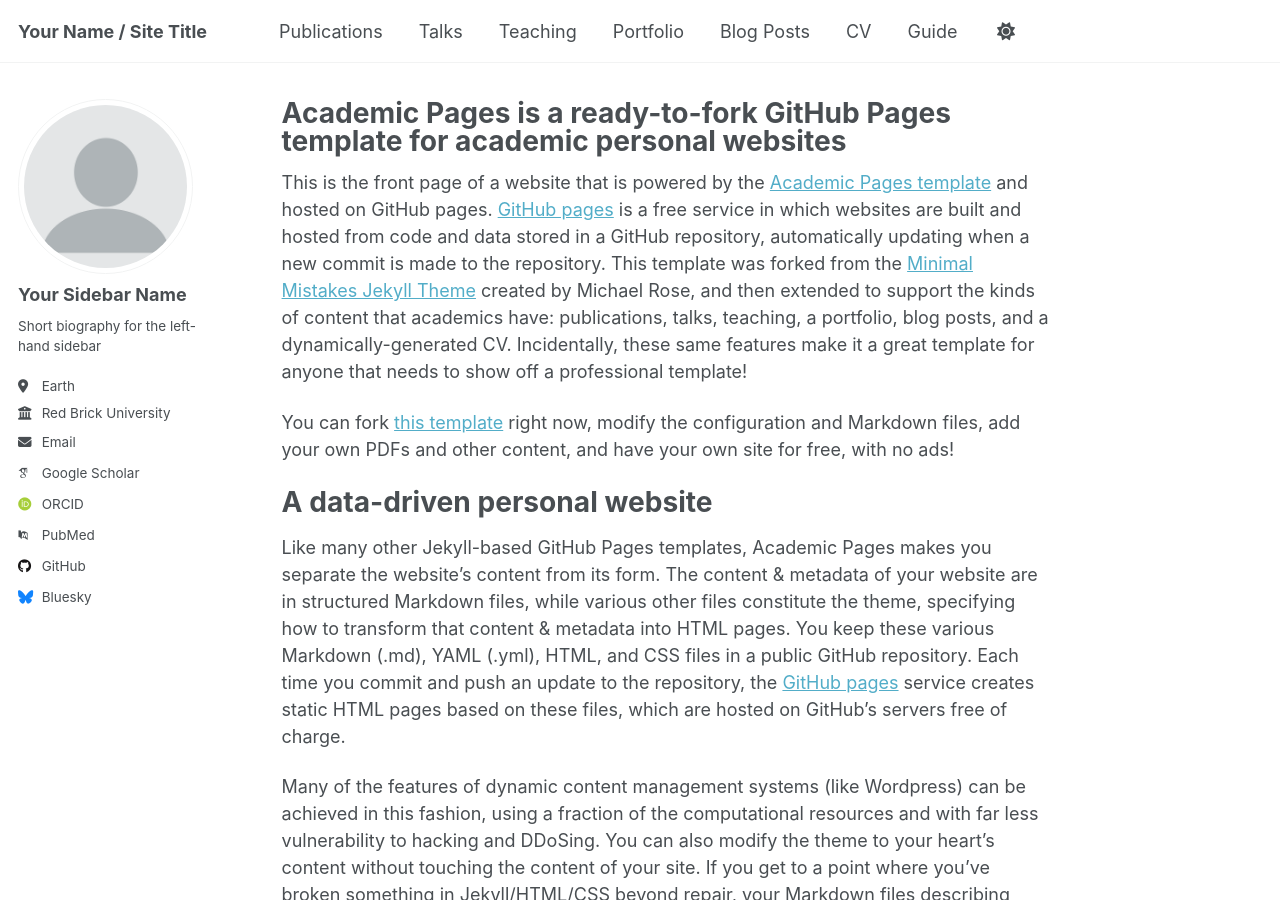
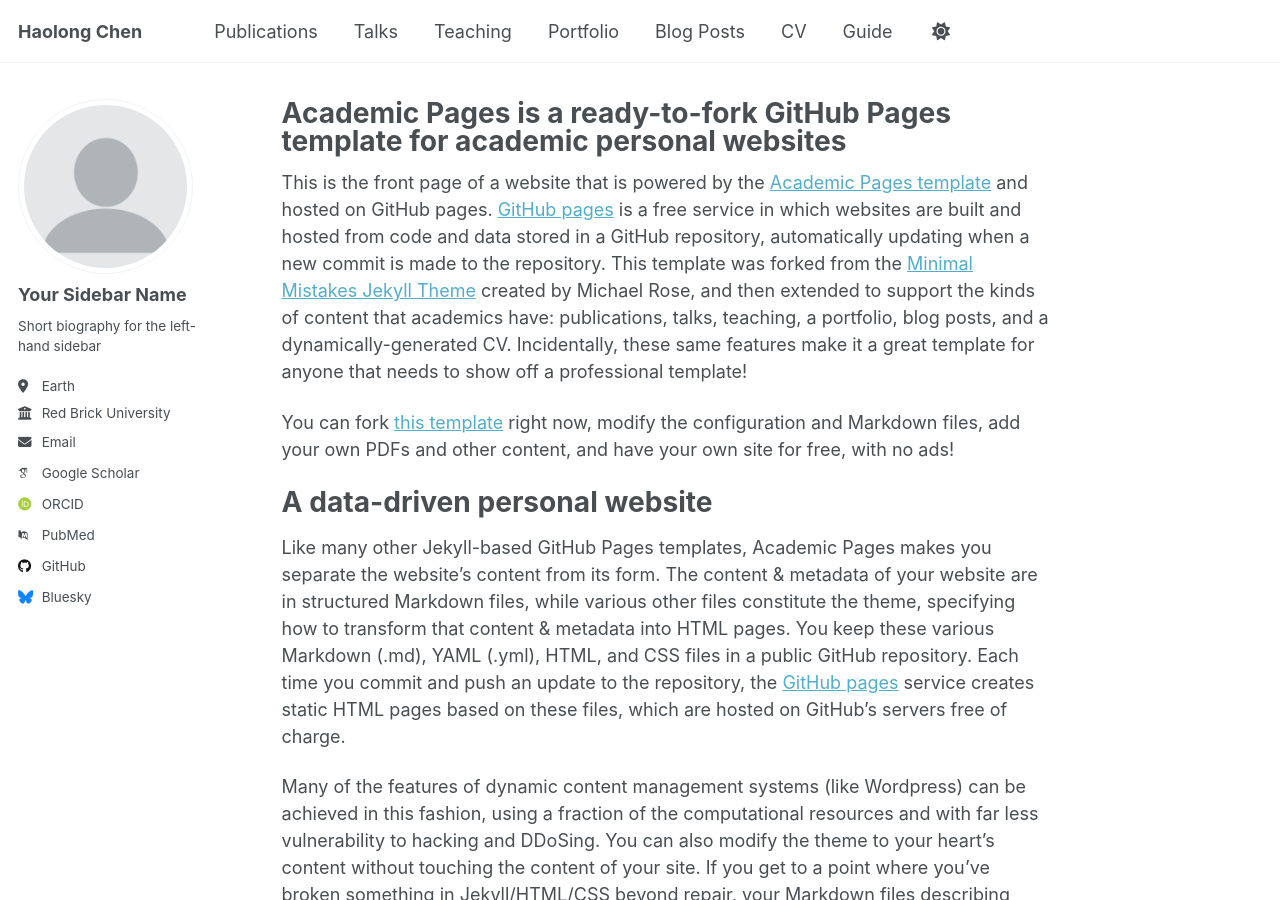
Before and after one commit to IfReasonable/ifreasonable.github.io, a Jekyll site: the page built from _pages/about.md, in a window 1280 px wide and 900 px high. Built offline with Jekyll 4.4.1, drawn with Linux system fonts in a browser that asks for light colours; some web fonts are replaced; a script that is not in the unit is left out.

Commit message:
Update site title in configuration file

```diff
--- a/_config.yml
+++ b/_config.yml
@@ -9,7 +9,8 @@
 # Basic Site Settings
 locale                   : "en-US"
 site_theme               : "default" # Currently available options are "default", "air"
-title                    : "Your Name / Site Title"
+# title                    : "Your Name / Site Title"
+title                    : "Haolong Chen"
 title_separator          : "-"
 name                     : &name "Your Name"
 description              : &description "Your Name's academic portfolio"   # Update this with a general description of your site, this is the default if not overridden by a page
```
